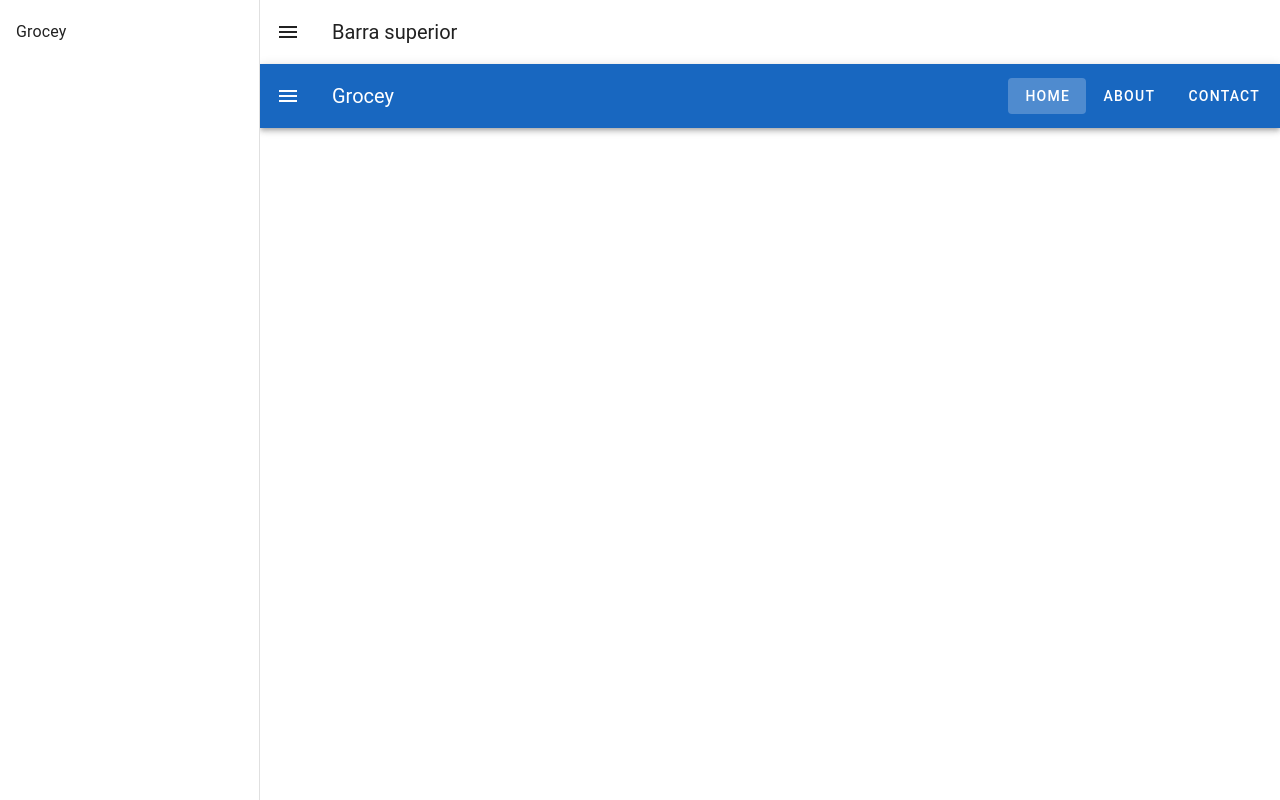
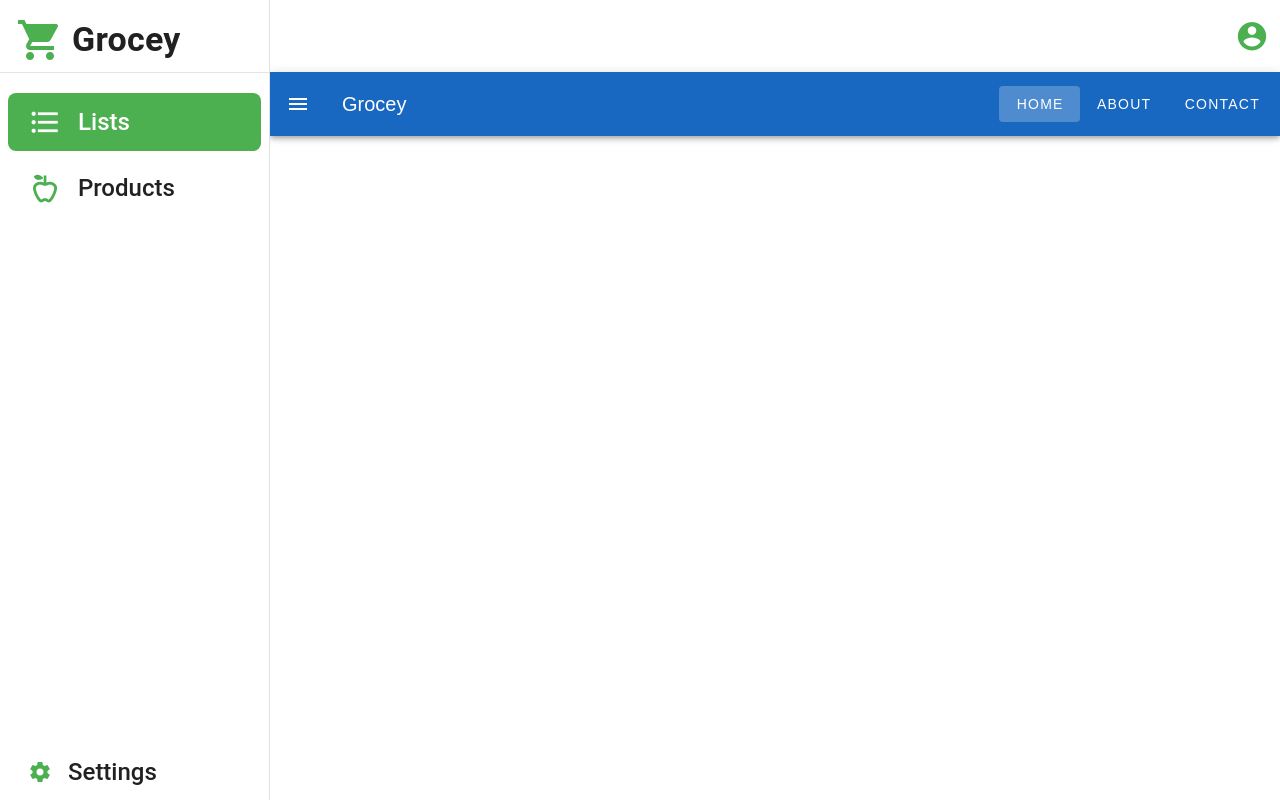
Before and after one commit to fpampuri/grocey, a Vue app: page / in a window 1280 px wide. Built offline with nearby package versions, Linux system fonts and the light colour scheme; a small style sheet from the web is missing.

Commit message:
feat:web layout done, no routing

```diff
--- a/index.html
+++ b/index.html
@@ -4,7 +4,12 @@
     <meta charset="UTF-8">
     <link rel="icon" href="/favicon.ico">
     <meta name="viewport" content="width=device-width, initial-scale=1.0">
-    <title>Welcome to Vuetify 3</title>
+    <title>Grocey</title>
+
+    <!-- Global font: Inter via Google Fonts -->
+    <link rel="preconnect" href="https://fonts.googleapis.com">
+    <link rel="preconnect" href="https://fonts.gstatic.com" crossorigin>
+    <link href="https://fonts.googleapis.com/css2?family=Inter:wght@100..900&display=swap" rel="stylesheet">
   </head>
   <body>
     <div id="app"></div>
--- a/package.json
+++ b/package.json
@@ -12,6 +12,7 @@
     "lint": "eslint . --fix"
   },
   "dependencies": {
+    "@fontsource/inter": "^5.2.6",
     "@fontsource/roboto": "5.2.6",
     "@mdi/font": "7.4.47",
     "pinia": "^3.0.3",
@@ -23,10 +24,13 @@
     "@types/node": "^22.9.0",
     "@vitejs/plugin-vue": "^5.2.3",
     "@vue/tsconfig": "^0.7.0",
+    "autoprefixer": "^10.4.21",
     "eslint": "^9.30.1",
     "eslint-config-vuetify": "^4.0.0",
     "npm-run-all2": "^7.0.2",
+    "postcss": "^8.5.6",
     "sass-embedded": "^1.89.2",
+    "tailwindcss": "^4.1.13",
     "typescript": "~5.8.3",
     "unplugin-auto-import": "^19.3.0",
     "unplugin-fonts": "^1.3.1",
--- a/src/components.d.ts
+++ b/src/components.d.ts
@@ -12,9 +12,11 @@ declare module 'vue' {
     HelloWorld: typeof import('./components/HelloWorld.vue')['default']
     ListCard: typeof import('./components/ListCard.vue')['default']
     ListGrid: typeof import('./components/ListGrid.vue')['default']
+    NavItem: typeof import('./components/NavItem.vue')['default']
     ProductCard: typeof import('./components/ProductCard.vue')['default']
     ProductGrid: typeof import('./components/ProductGrid.vue')['default']
     RouterLink: typeof import('vue-router')['RouterLink']
     RouterView: typeof import('vue-router')['RouterView']
+    TestComponent: typeof import('./components/TestComponent.vue')['default']
   }
 }
--- a/src/components/ListCard.vue
+++ b/src/components/ListCard.vue
@@ -29,7 +29,7 @@ const props = defineProps<{
 <style scoped>
 .list-card {
   border: 2px solid #00C853;
-  border-radius: 12px;
+    border-radius: 16px;
   padding: 16px;
   display: flex;
   align-items: center;
@@ -55,3 +55,40 @@ const props = defineProps<{
   flex-shrink: 0;
 }
 </style>
+
+
+<!-- CODIGO TARJETAS DE LISTA -->
+<!--  <v-row dense>
+          <v-col
+            v-for="list in lists"
+            :key="list.title"
+            cols="12"
+            sm="6"
+            md="4"
+          >
+            <v-card outlined class="pa-4">
+              <div class="d-flex justify-space-between align-center">
+                <div class="d-flex align-center">
+                  <v-checkbox v-model="list.checked" hide-details class="me-2" />
+                  <v-icon class="me-1" :color="list.iconColor" size="20">{{ list.icon }}</v-icon>
+                  <span class="text-subtitle-1 font-weight-medium">{{ list.title }}</span>
+                </div>
+                <div class="d-flex align-center">
+                  <v-icon :color="list.favorite ? 'amber' : ''">mdi-star{{ list.favorite ? '' : '-outline' }}</v-icon>
+                  <v-menu>
+                    <template #activator="{ props }">
+                      <v-btn v-bind="props" icon variant="text">
+                        <v-icon>mdi-dots-horizontal</v-icon>
+                      </v-btn>
+                    </template>
+                    <v-list>
+                      <v-list-item title="Edit"></v-list-item>
+                      <v-list-item title="Delete"></v-list-item>
+                    </v-list>
+                  </v-menu>
+                </div>
+              </div>
+              <div class="mt-2 text-medium-emphasis">{{ list.items }} items</div>
+            </v-card>
+          </v-col>
+        </v-row> -->
--- a/src/components/ProductCard.vue
+++ b/src/components/ProductCard.vue
@@ -31,7 +31,7 @@ const selected = ref(false);
 <style scoped>
 .product-card {
   border: 1px solid #e0e0e0;
-  border-radius: 8px;
+  border-radius: 16px;
   padding: 12px;
   display: flex;
   align-items: center;
--- /dev/null
+++ b/src/components/TestComponent.vue
@@ -0,0 +1,18 @@
+<template>
+  <div class="test-component">
+    <v-icon>mdi-test-tube</v-icon>
+    <span class="ml-2">test</span>
+  </div>
+</template>
+
+<script setup lang="ts">
+// Simple test component
+</script>
+
+<style scoped>
+.test-component {
+  display: flex;
+  align-items: center;
+  padding: 8px;
+}
+</style>
--- a/src/layouts/WebLayout.vue
+++ b/src/layouts/WebLayout.vue
@@ -1,32 +1,145 @@
 <template>
-  <v-app>
     <v-navigation-drawer
       v-model="drawer"
-      absolute
-      width="260"
+      permanent
+      width="270"
       style="z-index: 1050;"
     >
-      <v-list>
-        <v-list-item>
-          <v-list-item-title font-weight="bold">Grocey</v-list-item-title>
-        </v-list-item>
-        <!-- Añade tus items -->
-      </v-list>
+      <div class="d-flex flex-column h-100">
+        <!-- Drawer header -->
+        <v-sheet class="px-4 pt-4 pb-2 d-flex align-center" color="transparent" elevation="0">
+          <v-icon class="text-h3 mr-2 text-green">mdi-cart</v-icon>
+          <span class="text-h4 font-weight-bold">Grocey</span>
+        </v-sheet>
+        <v-divider class="mb-2" />
+
+  <v-list class="d-flex flex-column flex-grow-1 nav-list overflow-hidden">
+<v-hover v-slot="{ isHovering, props }">
+          <v-list-item
+            v-bind="props"
+            link
+            rounded="lg"
+            @click="selectItem('lists')"
+            :class="[
+              'py-2 mx-2 my-1 nav-item',
+              (selectedItem === 'lists' || isHovering) ? 'bg-green text-white' : ''
+            ]"
+            :style="{ opacity: (isHovering && selectedItem !== 'lists') ? 0.7 : 1 }"
+          >
+            <v-row align="center">
+              <v-icon :class="['text-h4 ma-4', (selectedItem === 'lists' || isHovering) ? 'text-white' : 'text-green']">
+                mdi-format-list-bulleted
+              </v-icon>
+              <v-list-item-title
+                :class="['text-h5 font-weight-medium', (selectedItem === 'lists' || isHovering) ? 'text-white' : '']">
+                Lists
+              </v-list-item-title>
+            </v-row>
+          </v-list-item>
+        </v-hover>
+
+        <v-hover v-slot="{ isHovering, props }">
+          <v-list-item
+            v-bind="props"
+            link
+            rounded="lg"
+            @click="selectItem('products')"
+            :class="[
+              'py-2 mx-2 my-1 nav-item',
+              (selectedItem === 'products' || isHovering) ? 'bg-green text-white' : ''
+            ]"
+            :style="{ opacity: (isHovering && selectedItem !== 'products') ? 0.7 : 1 }"
+          >
+            <v-row align="center">
+              <v-icon :class="['text-h4 ma-4', (selectedItem === 'products' || isHovering) ? 'text-white' : 'text-green']">
+                mdi-food-apple-outline
+              </v-icon>
+              <v-list-item-title
+                :class="['text-h5 font-weight-medium', (selectedItem === 'products' || isHovering) ? 'text-white' : '']">
+                Products
+              </v-list-item-title>
+            </v-row>
+          </v-list-item>
+        </v-hover>
+
+        </v-list>
+
+        <!-- Bottom pinned settings item, no scrolling -->
+       <div class="mt-auto">
+        <v-hover v-slot="{ isHovering, props }">
+          <v-list-item
+            v-bind="props"
+            link
+            rounded="lg"
+            @click="selectItem('settings')"
+            :class="[
+              'py-2 mx-2 my-1 nav-item',
+              (selectedItem === 'settings' || isHovering) ? 'bg-green text-white' : ''
+            ]"
+            :style="{ opacity: (isHovering && selectedItem !== 'settings') ? 0.7 : 1 }"
+          >
+            <v-row align="center">
+              <v-icon :class="['ma-4', (selectedItem === 'settings' || isHovering) ? 'text-white' : 'text-green']">
+                mdi-cog
+              </v-icon>
+              <v-list-item-title
+                :class="['text-h5 font-weight-medium', (selectedItem === 'settings' || isHovering) ? 'text-white' : '']">
+                Settings
+              </v-list-item-title>
+            </v-row>
+          </v-list-item>
+        </v-hover>
+        </div>
+      </div>
     </v-navigation-drawer>
 
     <!-- Topbar: z-index menor para quedar debajo de la sidebar -->
-    <v-app-bar height="64" style="z-index: 100;">
-      <v-app-bar-nav-icon @click="drawer = !drawer" />
-      <v-toolbar-title>Barra superior</v-toolbar-title>
-    </v-app-bar>
+      <v-app-bar height="72" style="z-index: 100;">
+    <v-toolbar-title></v-toolbar-title>
+    <v-spacer></v-spacer>
+    <v-hover v-slot="{ isHovering, props }">
+      <v-btn
+        v-bind="props"
+        icon
+        rounded="3xl"
+        :class="[isHovering ? 'bg-green' : '']"
+        :style="{ opacity: isHovering ? 0.75 : 1, transition: 'background-color 150ms ease, color 150ms ease, opacity 150ms ease' }"
+      >
+        <v-icon
+          class="text-h4"
+          :class="[isHovering ? 'text-white' : 'text-green']"
+          :style="{ transition: 'color 150ms ease' }"
+        >
+          mdi-account-circle
+        </v-icon>
+      </v-btn>
+    </v-hover>
+  </v-app-bar>
 
     <v-main>
       <slot />
     </v-main>
-  </v-app>
 </template>
+
 
 <script setup lang="ts">
 import { ref } from 'vue'
+
 const drawer = ref(true)
+const selectedItem = ref('lists') // Default selected item
+
+const selectItem = (item: string) => {
+  selectedItem.value = item
+}
 </script>
+
+<style scoped>
+.nav-item {
+  transition: background-color 150ms ease, color 150ms ease, opacity 150ms ease;
+}
+
+.nav-item .v-icon,
+.nav-item .v-list-item-title {
+  transition: color 150ms ease;
+}
+</style>
--- a/src/main.ts
+++ b/src/main.ts
@@ -15,6 +15,7 @@ import { createApp } from 'vue'
 
 // Styles
 import 'unfonts.css'
+import '@/styles/global-font.css'
 
 const app = createApp(App)
 
--- /dev/null
+++ b/src/styles/global-font.css
@@ -0,0 +1,9 @@
+:root,
+html,
+body,
+#app,
+.v-application {
+  font-family: "Liberation Sans", "Inter", system-ui, -apple-system, "Segoe UI", Roboto, Arial,
+    "Noto Sans", sans-serif, "Apple Color Emoji",
+    "Segoe UI Emoji", "Segoe UI Symbol", "Noto Color Emoji";
+}
```
Also changed, not shown: src/components/HelloWorld.vue (deleted, +0 -90 lines), 1 other file (tests, documents, lock files or other folders).
